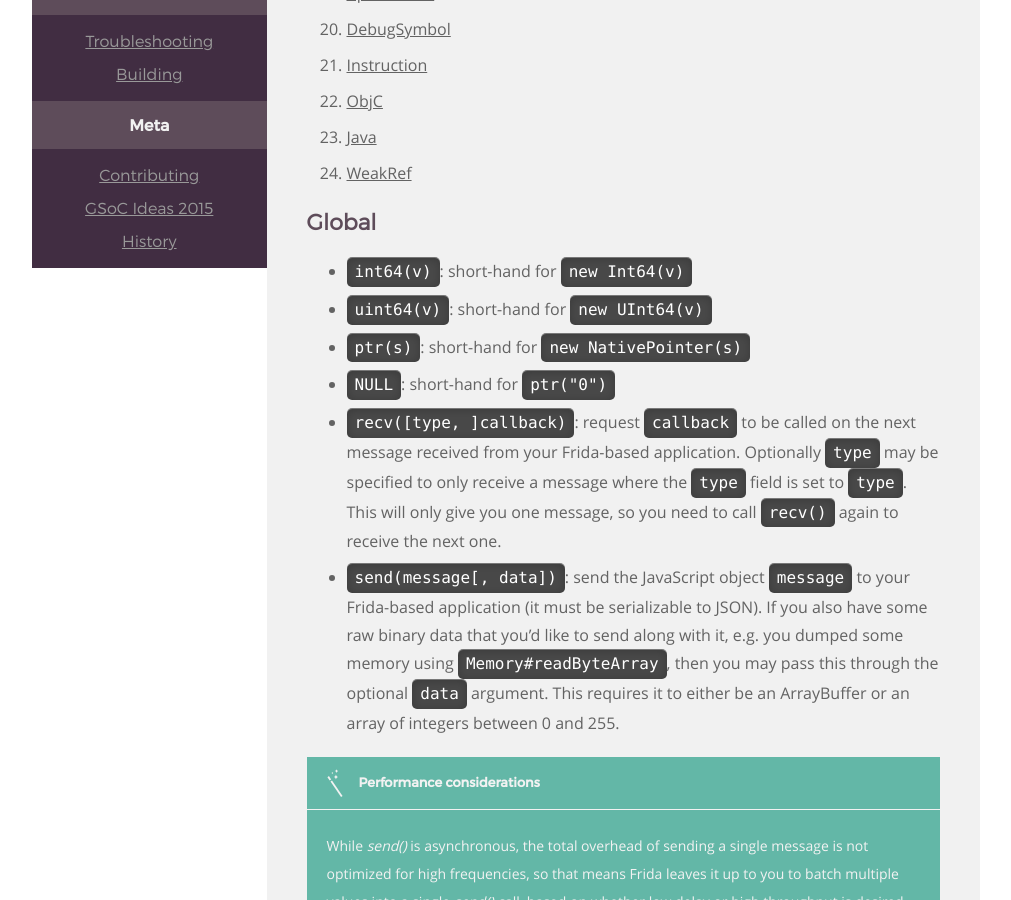
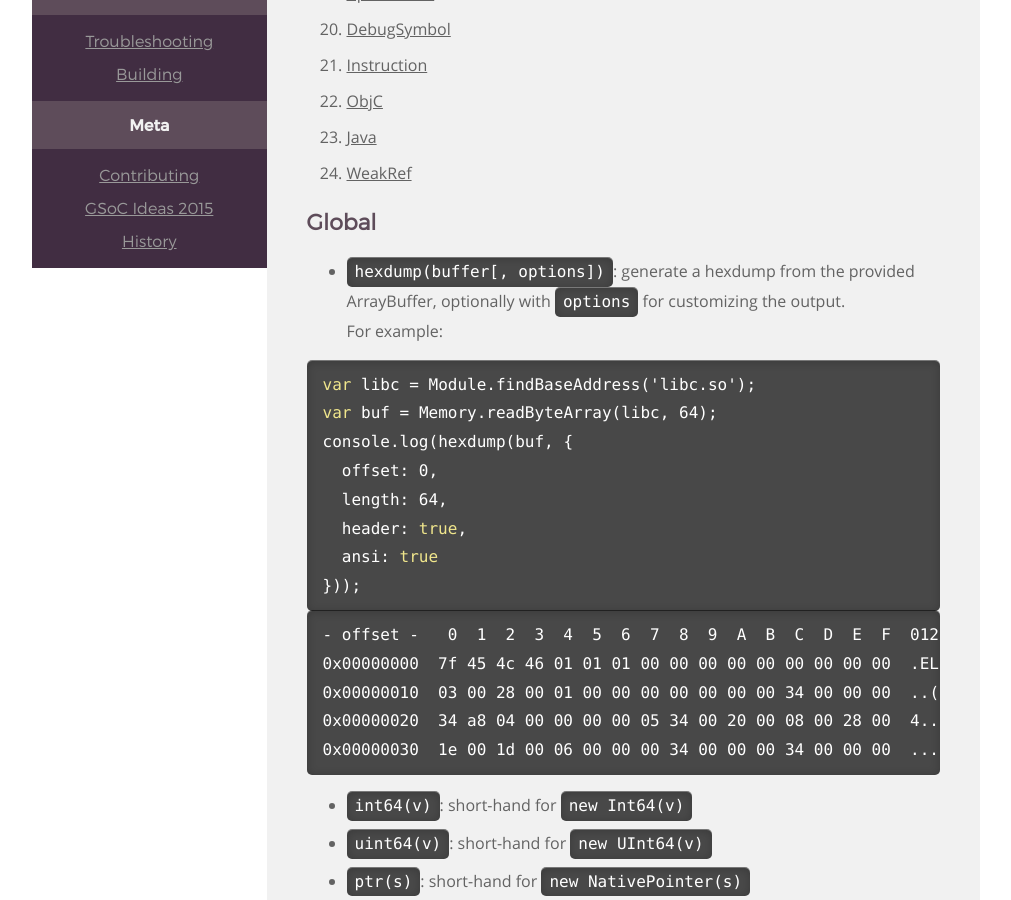
Before and after one commit to frida/frida-website, a Jekyll site: the page built from docs/javascript-api.md, in a window 1280 px wide and 900 px high, scrolled down 986 px. Shown: the whole window, without its empty margins (129-1140 px from the left). Built offline with Jekyll 4.4.1, drawn with Linux system fonts in a browser that asks for light colours; some of the changed text lies outside the part shown.

Commit message:
Document the new hexdump() API

```diff
--- a/docs/javascript-api.md
+++ b/docs/javascript-api.md
@@ -33,6 +33,30 @@ permalink: /docs/javascript-api/
   1. [WeakRef](#weakref)
 
 ## Global
+
++   `hexdump(buffer[, options])`: generate a hexdump from the provided
+    ArrayBuffer, optionally with `options` for customizing the output.
+
+    For example:
+
+{% highlight js %}
+var libc = Module.findBaseAddress('libc.so');
+var buf = Memory.readByteArray(libc, 64);
+console.log(hexdump(buf, {
+  offset: 0,
+  length: 64,
+  header: true,
+  ansi: true
+}));
+{% endhighlight %}
+
+{% highlight sh %}
+- offset -   0  1  2  3  4  5  6  7  8  9  A  B  C  D  E  F  0123456789ABCDEF
+0x00000000  7f 45 4c 46 01 01 01 00 00 00 00 00 00 00 00 00  .ELF............
+0x00000010  03 00 28 00 01 00 00 00 00 00 00 00 34 00 00 00  ..(.........4...
+0x00000020  34 a8 04 00 00 00 00 05 34 00 20 00 08 00 28 00  4.......4. ...(.
+0x00000030  1e 00 1d 00 06 00 00 00 34 00 00 00 34 00 00 00  ........4...4...
+{% endhighlight %}
 
 +   `int64(v)`: short-hand for `new Int64(v)`
 
@@ -88,6 +112,9 @@ permalink: /docs/javascript-api/
     through [frida-python](https://github.com/frida/frida-python),
     [qDebug](http://doc.qt.io/qt-5/qdebug.html) when using
     [frida-qml](https://github.com/frida/frida-qml), etc.
+
+    Arguments that are ArrayBuffer objects will be substituted by the result of
+    `hexdump()` with default options.
 
 
 ## rpc
```
